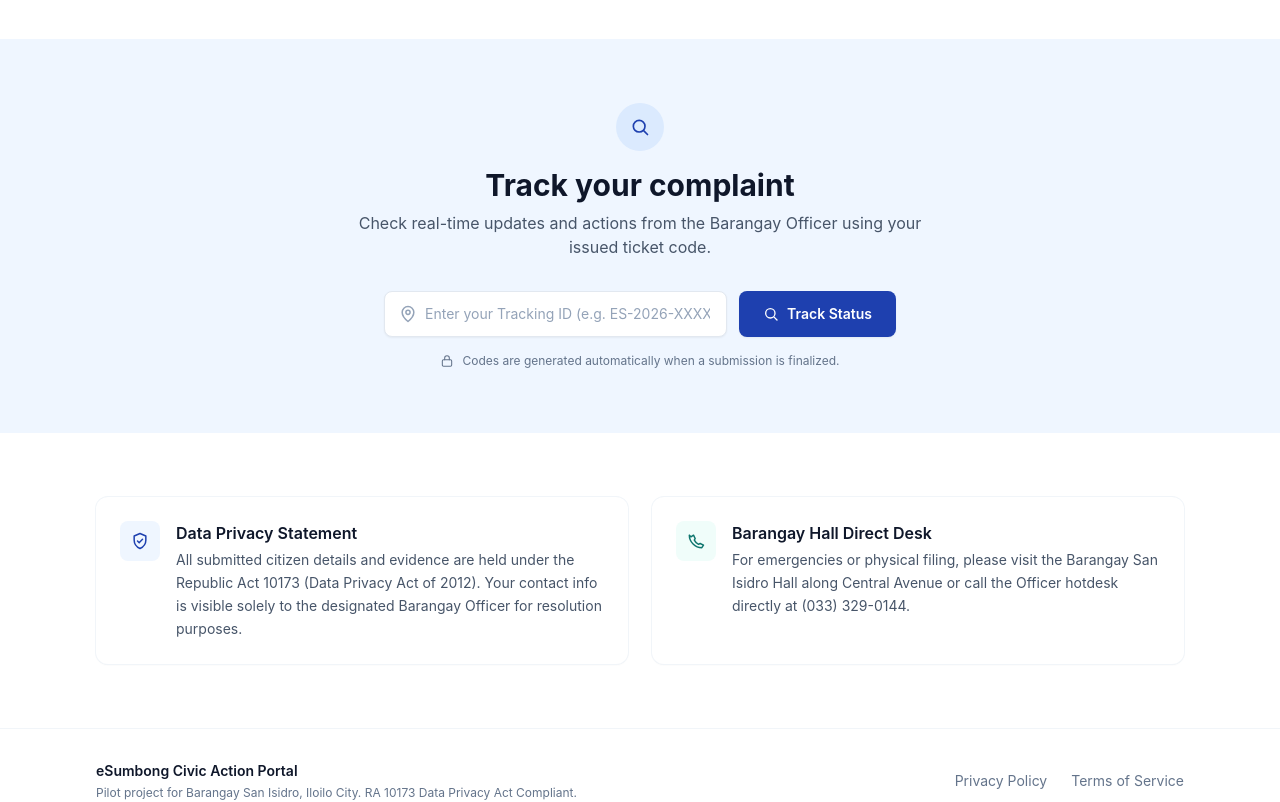
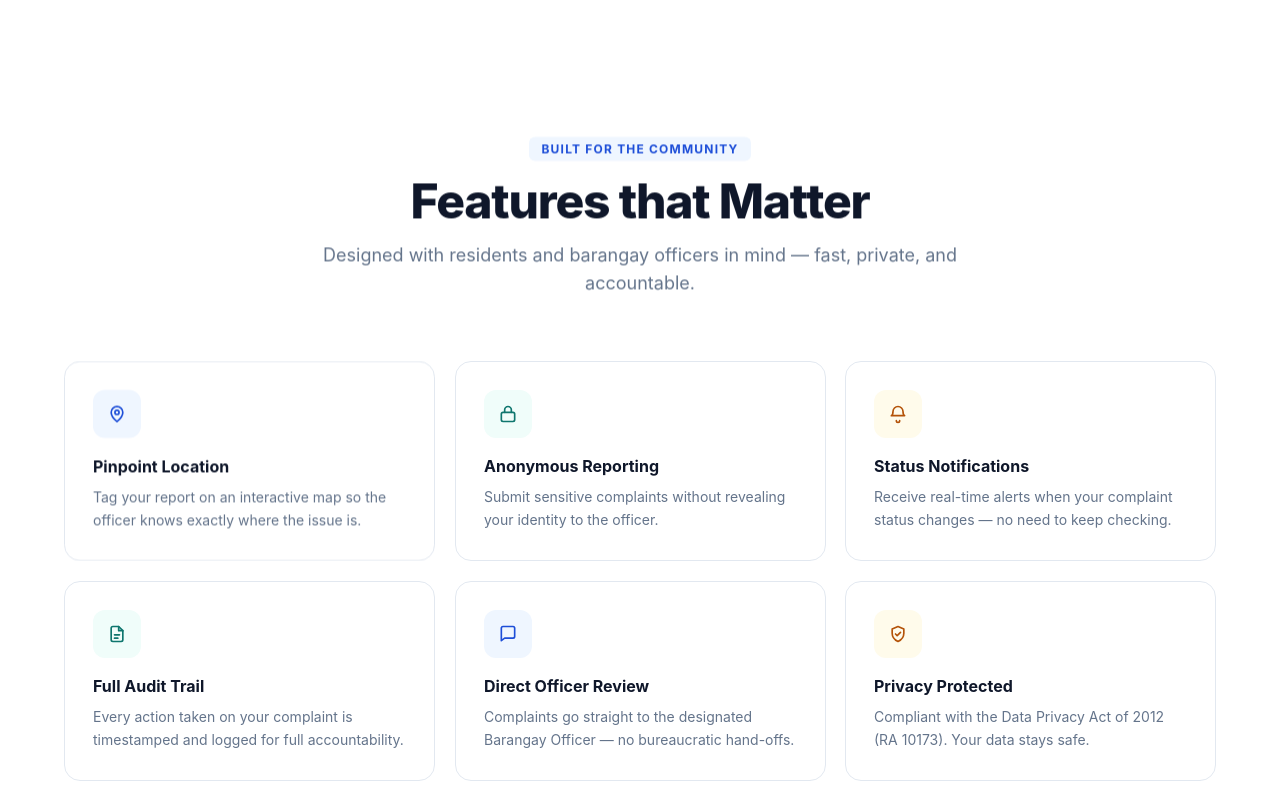
Before and after one commit to bitguybandit/eSumbong, a React (Vite) app in the folder client/: page / in a window 1280 px wide. Shown: the part 1280-2082 px from the top of the page. Built offline with nearby package versions, Linux system fonts and the light colour scheme; no server answers.

Commit message:
feat(landing): add a Features that Matter section
Introduce a six card capability grid covering pinpoint location, anonymous reporting, status notifications, audit trail, direct officer review and data privacy, each with an inline line-art icon and a per-item reveal stagger.

```diff
--- a/client/src/pages/Landing.jsx
+++ b/client/src/pages/Landing.jsx
@@ -45,6 +45,75 @@ const PROCESS_STEPS = [
     desc: 'See the action taken by the barangay with recorded notes and resolution proof.',
     icon: (
       <svg className="h-6 w-6" viewBox="0 0 24 24" fill="none" stroke="currentColor" strokeWidth={2}>
+        <path strokeLinecap="round" strokeLinejoin="round" d="M12 3 5 6v5c0 5 3 8 7 10 4-2 7-5 7-10V6l-7-3Z" />
+        <path strokeLinecap="round" strokeLinejoin="round" d="m9 12 2 2 4-4" />
+      </svg>
+    ),
+  },
+];
+
+const FEATURES = [
+  {
+    title: 'Pinpoint Location',
+    desc: 'Tag your report on an interactive map so the officer knows exactly where the issue is.',
+    iconClass: 'bg-blue-50 text-blue-700',
+    icon: (
+      <svg className="h-5 w-5" viewBox="0 0 24 24" fill="none" stroke="currentColor" strokeWidth={2}>
+        <path strokeLinecap="round" strokeLinejoin="round" d="M12 21s7-5.5 7-11a7 7 0 1 0-14 0c0 5.5 7 11 7 11Z" />
+        <circle cx="12" cy="10" r="2.5" />
+      </svg>
+    ),
+  },
+  {
+    title: 'Anonymous Reporting',
+    desc: 'Submit sensitive complaints without revealing your identity to the officer.',
+    iconClass: 'bg-teal-50 text-teal-700',
+    icon: (
+      <svg className="h-5 w-5" viewBox="0 0 24 24" fill="none" stroke="currentColor" strokeWidth={2}>
+        <rect x="4" y="10" width="16" height="11" rx="2" />
+        <path strokeLinecap="round" d="M8 10V7a4 4 0 0 1 8 0v3" />
+      </svg>
+    ),
+  },
+  {
+    title: 'Status Notifications',
+    desc: 'Receive real-time alerts when your complaint status changes — no need to keep checking.',
+    iconClass: 'bg-amber-50 text-amber-700',
+    icon: (
+      <svg className="h-5 w-5" viewBox="0 0 24 24" fill="none" stroke="currentColor" strokeWidth={2}>
+        <path strokeLinecap="round" strokeLinejoin="round" d="M6 9a6 6 0 1 1 12 0c0 4 2 5 2 5H4s2-1 2-5Z" />
+        <path strokeLinecap="round" d="M10 20a2 2 0 0 0 4 0" />
+      </svg>
+    ),
+  },
+  {
+    title: 'Full Audit Trail',
+    desc: 'Every action taken on your complaint is timestamped and logged for full accountability.',
+    iconClass: 'bg-teal-50 text-teal-700',
+    icon: (
+      <svg className="h-5 w-5" viewBox="0 0 24 24" fill="none" stroke="currentColor" strokeWidth={2}>
+        <path strokeLinecap="round" strokeLinejoin="round" d="M14 3H7a2 2 0 0 0-2 2v14a2 2 0 0 0 2 2h10a2 2 0 0 0 2-2V8l-5-5Z" />
+        <path strokeLinecap="round" strokeLinejoin="round" d="M14 3v5h5" />
+        <path strokeLinecap="round" d="M9 13h6M9 17h4" />
+      </svg>
+    ),
+  },
+  {
+    title: 'Direct Officer Review',
+    desc: 'Complaints go straight to the designated Barangay Officer — no bureaucratic hand-offs.',
+    iconClass: 'bg-blue-50 text-blue-700',
+    icon: (
+      <svg className="h-5 w-5" viewBox="0 0 24 24" fill="none" stroke="currentColor" strokeWidth={2}>
+        <path strokeLinecap="round" strokeLinejoin="round" d="M20 15a2 2 0 0 1-2 2H8l-4 3V5a2 2 0 0 1 2-2h12a2 2 0 0 1 2 2v10Z" />
+      </svg>
+    ),
+  },
+  {
+    title: 'Privacy Protected',
+    desc: 'Compliant with the Data Privacy Act of 2012 (RA 10173). Your data stays safe.',
+    iconClass: 'bg-amber-50 text-amber-700',
+    icon: (
+      <svg className="h-5 w-5" viewBox="0 0 24 24" fill="none" stroke="currentColor" strokeWidth={2}>
         <path strokeLinecap="round" strokeLinejoin="round" d="M12 3 5 6v5c0 5 3 8 7 10 4-2 7-5 7-10V6l-7-3Z" />
         <path strokeLinecap="round" strokeLinejoin="round" d="m9 12 2 2 4-4" />
       </svg>
@@ -140,6 +209,8 @@ export default function Landing() {
   const [categoryMap, setCategoryMap] = useState({});
   const headerRef = useReveal();
   const stepRefs = useRevealAll(PROCESS_STEPS.length);
+  const featuresHeaderRef = useReveal();
+  const featureRefs = useRevealAll(FEATURES.length);
 
   async function runTrack(id) {
     setTrackBusy(true);
@@ -363,6 +434,41 @@ export default function Landing() {
         </div>
       </section>
 
+      {/* Features that Matter */}
+      <section id="features" className="bg-white px-6 py-24">
+        <div className="mx-auto max-w-6xl">
+          <div ref={featuresHeaderRef} className="reveal mb-16 text-center">
+            <span className="inline-block rounded-md bg-blue-50 px-3 py-1 text-xs font-bold uppercase tracking-widest text-blue-700">
+              Built for the Community
+            </span>
+            <h2 className="mt-4 text-3xl font-extrabold tracking-tight text-slate-900 sm:text-4xl md:text-5xl">
+              Features that Matter
+            </h2>
+            <p className="mx-auto mt-4 max-w-2xl text-base text-slate-500 sm:text-lg">
+              Designed with residents and barangay officers in mind — fast, private, and accountable.
+            </p>
+          </div>
+
+          <div className="grid gap-5 md:grid-cols-2 lg:grid-cols-3">
+            {FEATURES.map((f, i) => (
+              <div
+                key={f.title}
+                ref={featureRefs[i]}
+                className="reveal group relative overflow-hidden rounded-2xl border border-slate-200 bg-white p-7 transition-all duration-300 hover:-translate-y-1 hover:border-blue-200 hover:shadow-xl"
+              >
+                <div
+                  className={`mb-4 flex h-12 w-12 items-center justify-center rounded-xl transition-transform duration-300 group-hover:scale-110 ${f.iconClass}`}
+                >
+                  {f.icon}
+                </div>
+                <h3 className="mb-2 text-base font-bold text-slate-900">{f.title}</h3>
+                <p className="text-sm leading-relaxed text-slate-500">{f.desc}</p>
+              </div>
+            ))}
+          </div>
+        </div>
+      </section>
+
       {/* Track */}
       <section id="track" className="scroll-mt-16 bg-blue-50 py-16">
         <div className="mx-auto max-w-3xl px-4 text-center md:px-8">
```
